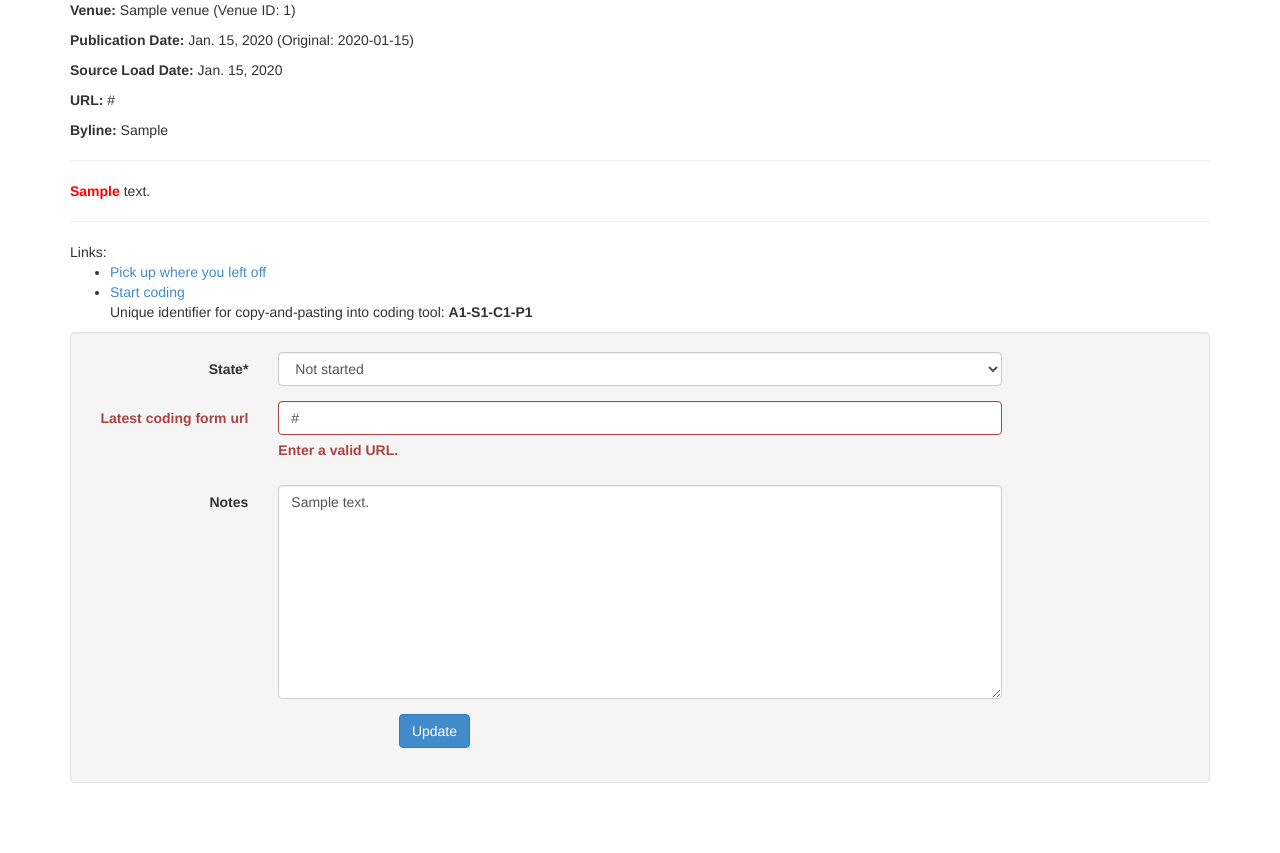
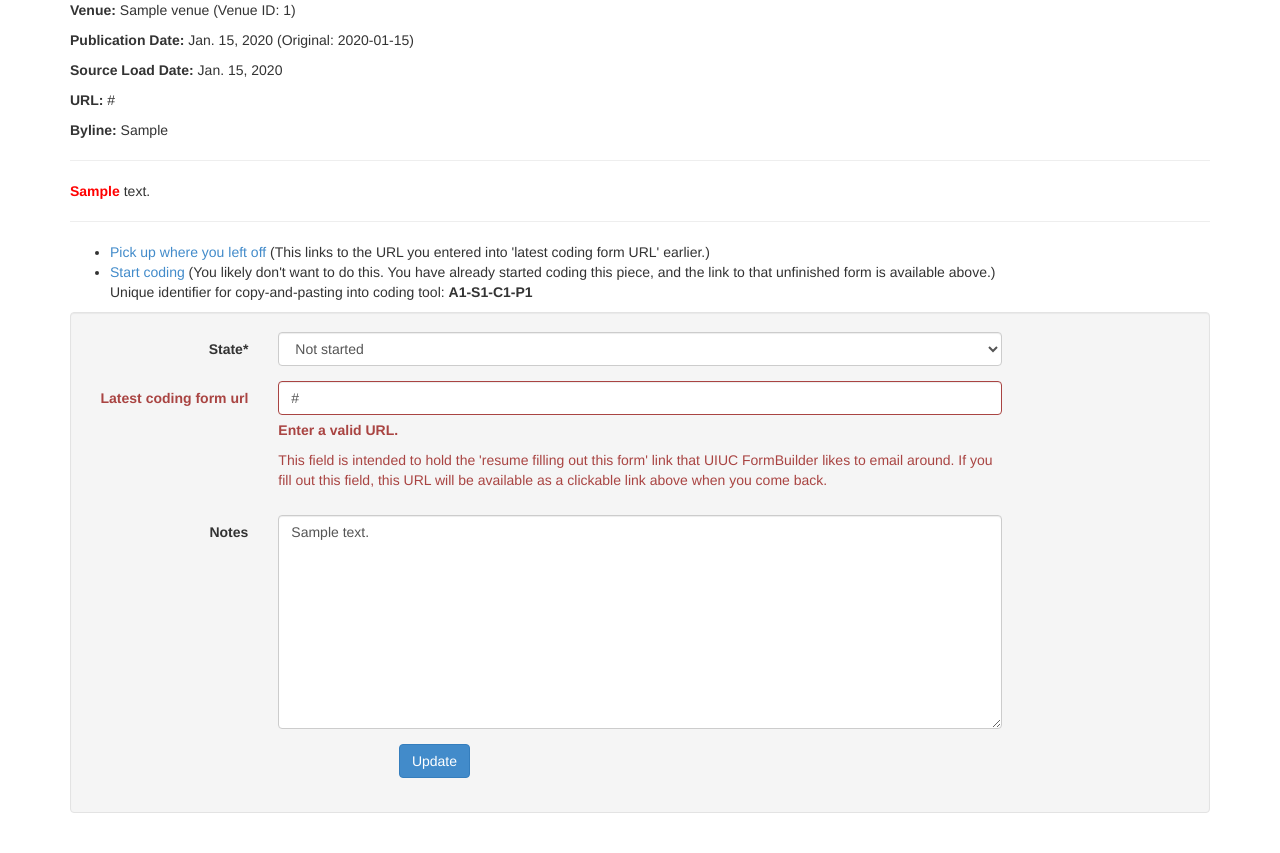
Before and after one commit to inducer/codery, a Django app: page /coding/assignment/1/ in a window 1280 px wide. Shown: the part 201-1054 px from the top of the page. Run offline with Django 3.2, Linux system fonts and the light colour scheme; a user stored in the database is signed in; tables that the repository leaves empty hold one stand-in row (values such as "Sample post"); parts of the project's set-up code (start-up, migrations or seed data) failed here and were passed over; some libraries are stand-ins or nearby versions.

Commit message:
Make coding form URL stuff easier, allow sample filtering by year and month

```diff
--- a/coding/templates/coding/assignment.html
+++ b/coding/templates/coding/assignment.html
@@ -18,16 +18,21 @@
   {{content|safe}}
   <hr>
 
-  Links:
   <ul>
     {% if assignment.latest_coding_form_url %}
     <li>
     <a href="{{ assignment.latest_coding_form_url }}">Pick up where you left off</a>
+    (This links to the URL you entered into 'latest coding form URL' earlier.)
     </li>
     {% endif %}
+    <li>
     {% if assignment.sample.study.coding_tool_url %}
-    <li>
     <a href="{{ assignment.sample.study.coding_tool_url }}">Start coding</a>
+    {% if assignment.latest_coding_form_url %}
+      <it>(You likely don't want to do this. You have already started coding this
+      piece, and the link to that unfinished form is available above.)
+    {% endif %}
+    {% endif %}
 
     <p>
     Unique identifier for copy-and-pasting into coding tool:
@@ -37,11 +42,6 @@
     </p>
 
     </li>
-    {% else %}
-    <li>
-    Error: No coding tool URL defined! (Yell at your supervisor. They need to fix it.)
-    </li>
-    {% endif %}
   </ul>
 
 
--- a/coding/views.py
+++ b/coding/views.py
@@ -27,6 +27,8 @@
             queryset=Study.objects, required=True)
     name = forms.CharField(min_length=1)
     sample_size = forms.IntegerField(required=True)
+    month = forms.IntegerField(required=False)
+    year = forms.IntegerField(required=False)
 
     def __init__(self, *args, **kwargs):
         self.helper = FormHelper()
@@ -54,9 +56,15 @@
 
 
 @transaction.atomic
-def create_sample_backend(study, name, sample_size, create_date, creator):
-    pieces = [pts.piece
-            for pts in PieceToStudyAssociation.objects.filter(study=study)]
+def create_sample_backend(study, name, sample_size, create_date,
+        year, month, creator):
+    queryset = PieceToStudyAssociation.objects.filter(study=study)
+    if year is not None:
+        queryset = queryset.filter(piece__pub_date__year=year)
+    if month is not None:
+        queryset = queryset.filter(piece__pub_date__month=month)
+
+    pieces = [pts.piece for pts in queryset]
 
     from random import sample
     selected = sample(pieces, sample_size)
@@ -81,9 +89,11 @@
 
             from datetime import datetime
             create_sample_backend(
-                    form.cleaned_data["study"],
-                    form.cleaned_data["name"],
-                    form.cleaned_data["sample_size"],
+                    study=form.cleaned_data["study"],
+                    name=form.cleaned_data["name"],
+                    sample_size=form.cleaned_data["sample_size"],
+                    month=form.cleaned_data["month"],
+                    year=form.cleaned_data["year"],
                     create_date=datetime.now(),
                     creator=request.user)
 
@@ -275,7 +285,11 @@
 class AssignmentUpdateForm(forms.Form):
     state = forms.ChoiceField(choices=STATE_CHOICES)
 
-    latest_coding_form_url = forms.URLField(required=False)
+    latest_coding_form_url = forms.URLField(required=False,
+            help_text="This field is intended to hold the "
+            "'resume filling out this form' link that UIUC FormBuilder "
+            "likes to email around. If you fill out this field, this URL "
+            "will be available as a clickable link above when you come back.")
     notes = forms.CharField(widget=forms.Textarea, required=False)
 
     def __init__(self, *args, **kwargs):
```
